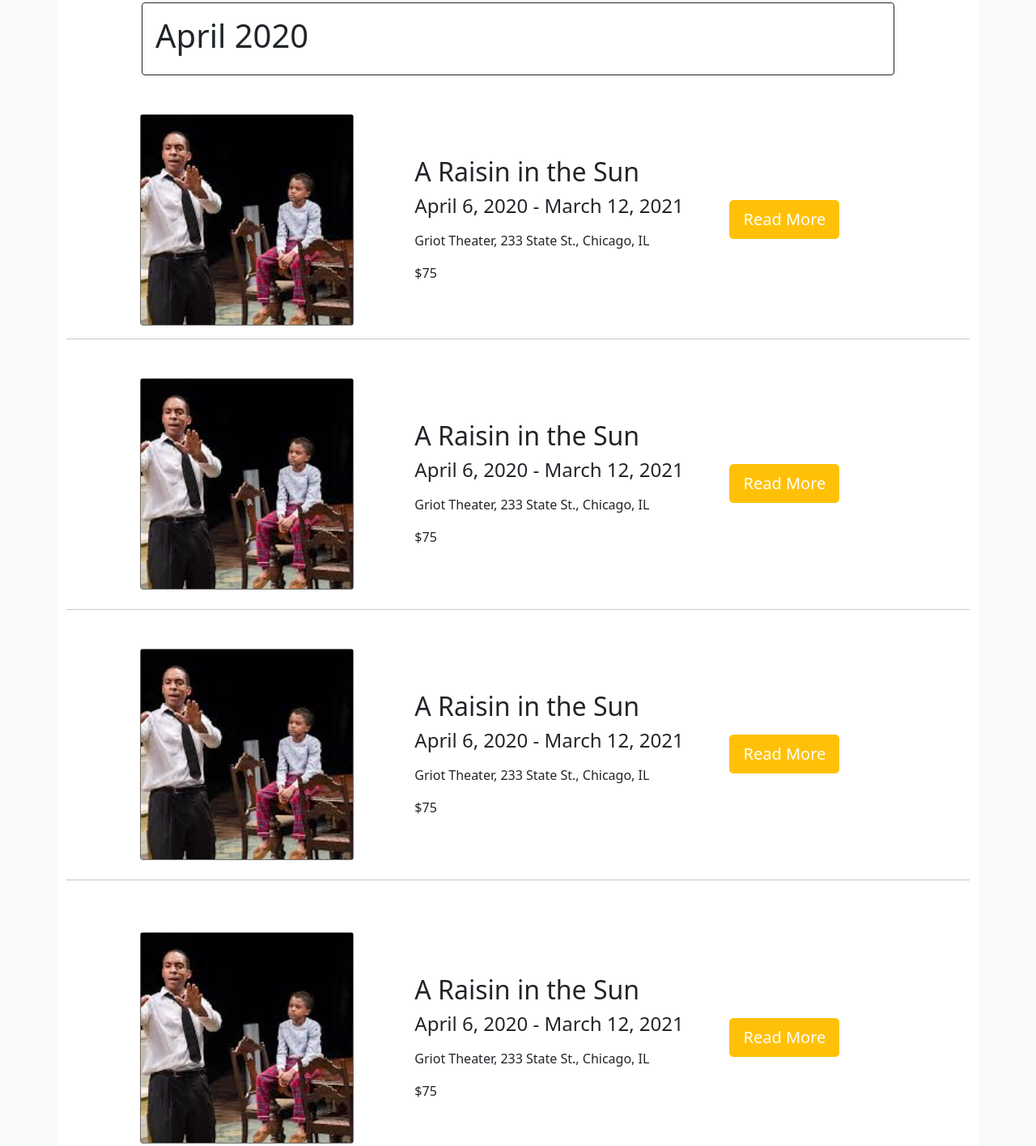
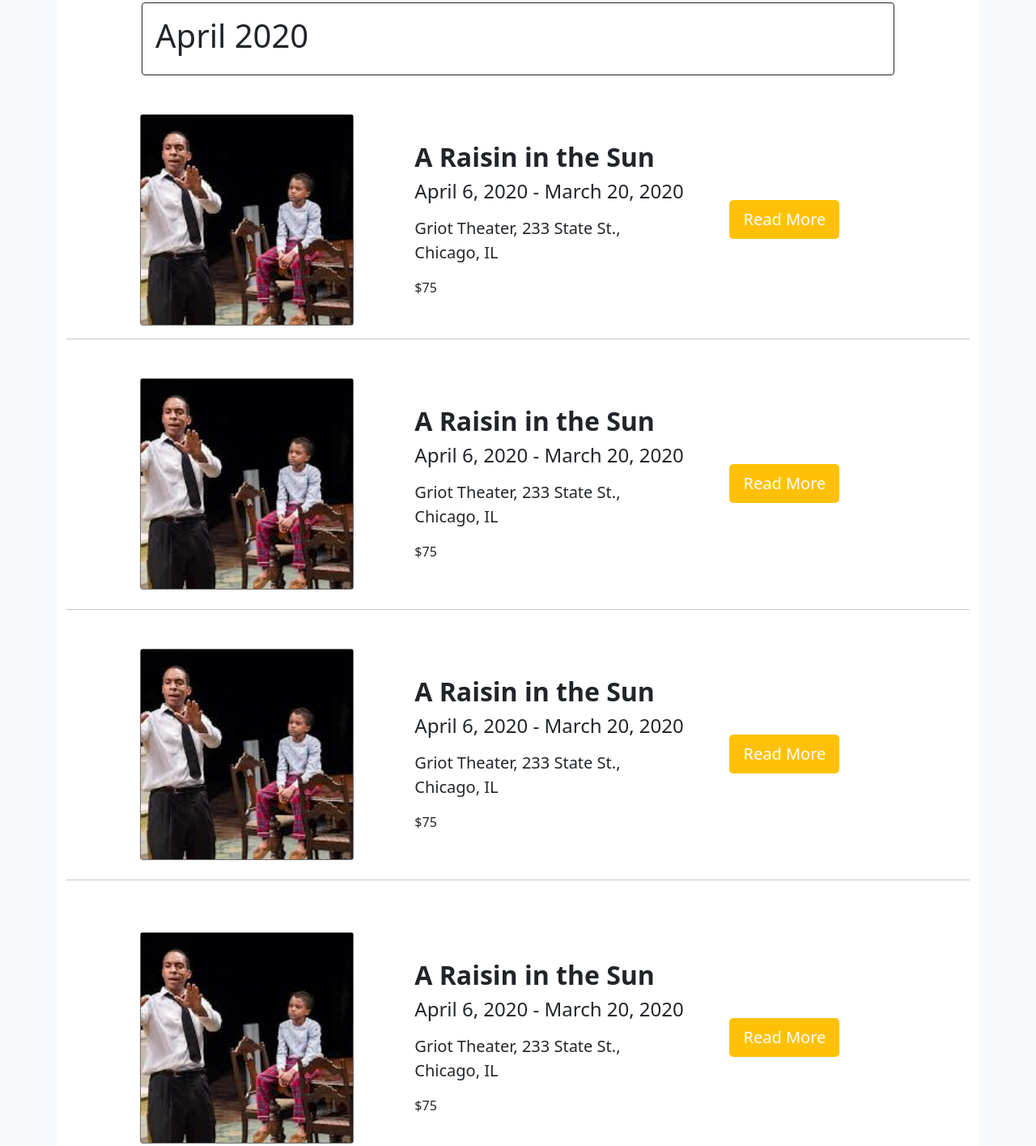
Before and after one commit to siobhankb/theatre-features, a plain HTML site: page index.html in a window 1280 px wide. Shown: the part 1041-2456 px from the top of the page at 81% size. Drawn offline with nearby package versions, Linux system fonts and the light colour scheme.

Commit message:
final touches

```diff
--- a/index.html
+++ b/index.html
@@ -46,7 +46,7 @@
   <!-- Main Section -->
     <!-- April 2020  header bar -->
     <div class="row my-3 gx-0 justify-content-center">
-      <div class="col-lg-10 col-md-12">
+      <div class="col-lg-10 col-md-12 align-items-center">
       <div class="card border-dark">
         <div class="card-body">
           <h5 class="card-title fs-1">April 2020</h5>
@@ -72,9 +72,10 @@
                 <!-- column for show info -->
                 <div class="col-5">
                   <div class="card-body">
-                    <h5 class="card-title fs-2">A Raisin in the Sun</h5>
-                    <h6 class="card-subtitle mb-2 fs-4 my-2">April 6, 2020 - March 12, 2021</h6>
-                    <p class="card-text my-3">Griot Theater, 233 State St., Chicago, IL</p>
+                    <h5 class="card-title fs-2"><strong>A Raisin in the Sun</strong></h5>
+                    <h6 class="card-subtitle mb-2 fs-4 my-2">April 6, 2020 - March 20, 2020</h6>
+                                            <!-- YOU KNOW THOSE DATES MAKE NO SENSE, RIGHT?  -->
+                    <p class="card-text my-3 fs-5">Griot Theater, 233 State St., Chicago, IL</p>
                     <p class="card-text">$75</p>
                   </div>
                 </div>
@@ -105,9 +106,10 @@
                 <!-- column for show info -->
                 <div class="col-5">
                   <div class="card-body">
-                    <h5 class="card-title fs-2">A Raisin in the Sun</h5>
-                    <h6 class="card-subtitle mb-2 fs-4 my-2">April 6, 2020 - March 12, 2021</h6>
-                    <p class="card-text my-3">Griot Theater, 233 State St., Chicago, IL</p>
+                    <h5 class="card-title fs-2"><strong>A Raisin in the Sun</strong></h5>
+                    <h6 class="card-subtitle mb-2 fs-4 my-2">April 6, 2020 - March 20, 2020</h6>
+                                            <!-- YOU KNOW THOSE DATES MAKE NO SENSE, RIGHT?  -->
+                    <p class="card-text my-3 fs-5">Griot Theater, 233 State St., Chicago, IL</p>
                     <p class="card-text">$75</p>
                   </div>
                 </div>
@@ -138,9 +140,10 @@
                 <!-- column for show info -->
                 <div class="col-5">
                   <div class="card-body">
-                    <h5 class="card-title fs-2">A Raisin in the Sun</h5>
-                    <h6 class="card-subtitle mb-2 fs-4 my-2">April 6, 2020 - March 12, 2021</h6>
-                    <p class="card-text my-3">Griot Theater, 233 State St., Chicago, IL</p>
+                    <h5 class="card-title fs-2"><strong>A Raisin in the Sun</strong></h5>
+                    <h6 class="card-subtitle mb-2 fs-4 my-2">April 6, 2020 - March 20, 2020</h6>
+                                            <!-- YOU KNOW THOSE DATES MAKE NO SENSE, RIGHT?  -->
+                    <p class="card-text my-3 fs-5">Griot Theater, 233 State St., Chicago, IL</p>
                     <p class="card-text">$75</p>
                   </div>
                 </div>
@@ -171,9 +174,10 @@
                 <!-- column for show info -->
                 <div class="col-5">
                   <div class="card-body">
-                    <h5 class="card-title fs-2">A Raisin in the Sun</h5>
-                    <h6 class="card-subtitle mb-2 fs-4 my-2">April 6, 2020 - March 12, 2021</h6>
-                    <p class="card-text my-3">Griot Theater, 233 State St., Chicago, IL</p>
+                    <h5 class="card-title fs-2"><strong>A Raisin in the Sun</strong></h5>
+                    <h6 class="card-subtitle mb-2 fs-4 my-2">April 6, 2020 - March 20, 2020</h6>
+                                            <!-- YOU KNOW THOSE DATES MAKE NO SENSE, RIGHT?  -->
+                    <p class="card-text my-3 fs-5">Griot Theater, 233 State St., Chicago, IL</p>
                     <p class="card-text">$75</p>
                   </div>
                 </div>
@@ -201,9 +205,6 @@
             <div class="row p-5 justify-content-end">
               <div class="col-4">
                 <img src="https://via.placeholder.com/100x100" alt="map of Griot Theater neighborhood">
-                <div class="card-footer align-items-end">
-                  <small class="text-white">Griot Theater</small>
-                </div>
               </div>
             </div>
         </div>
```
